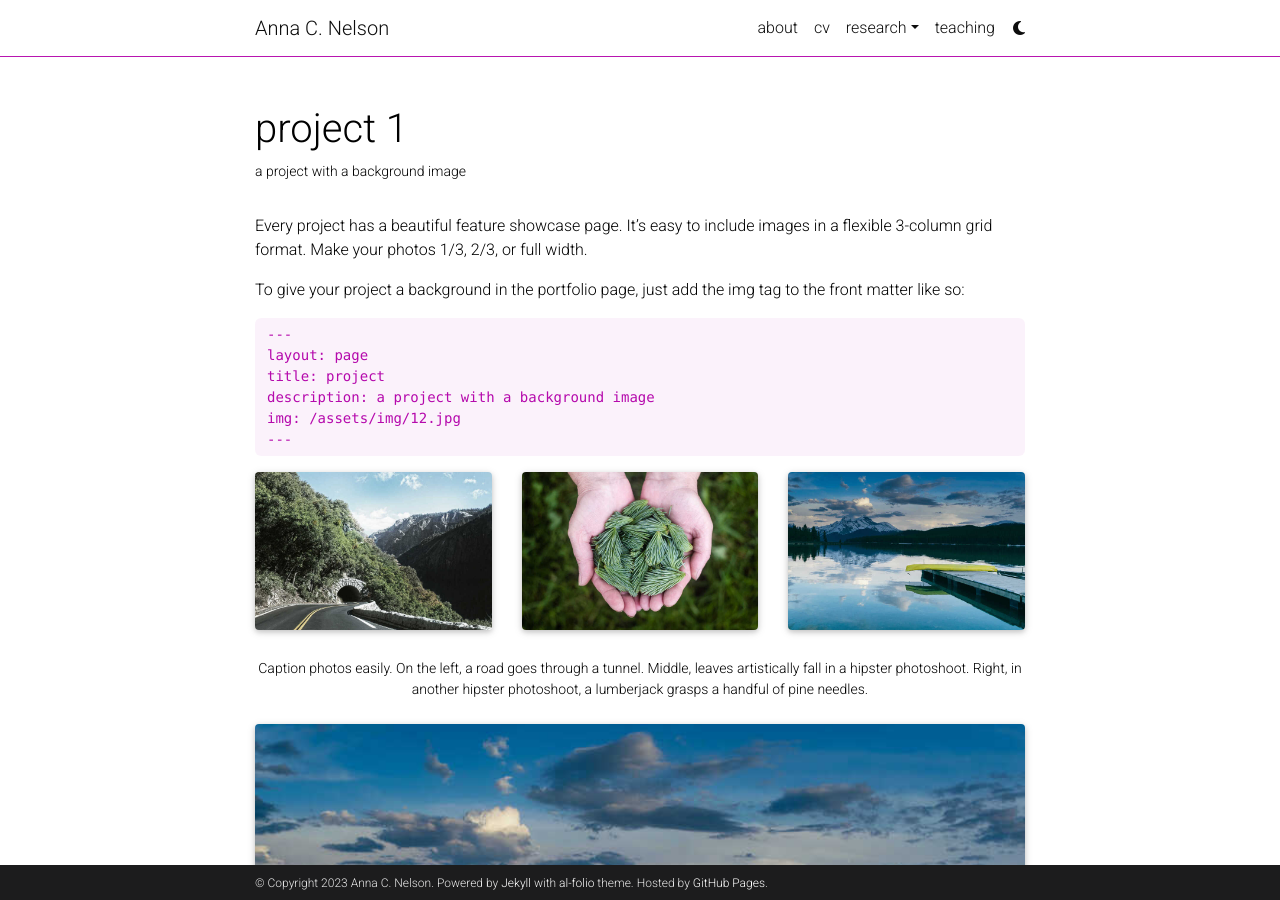
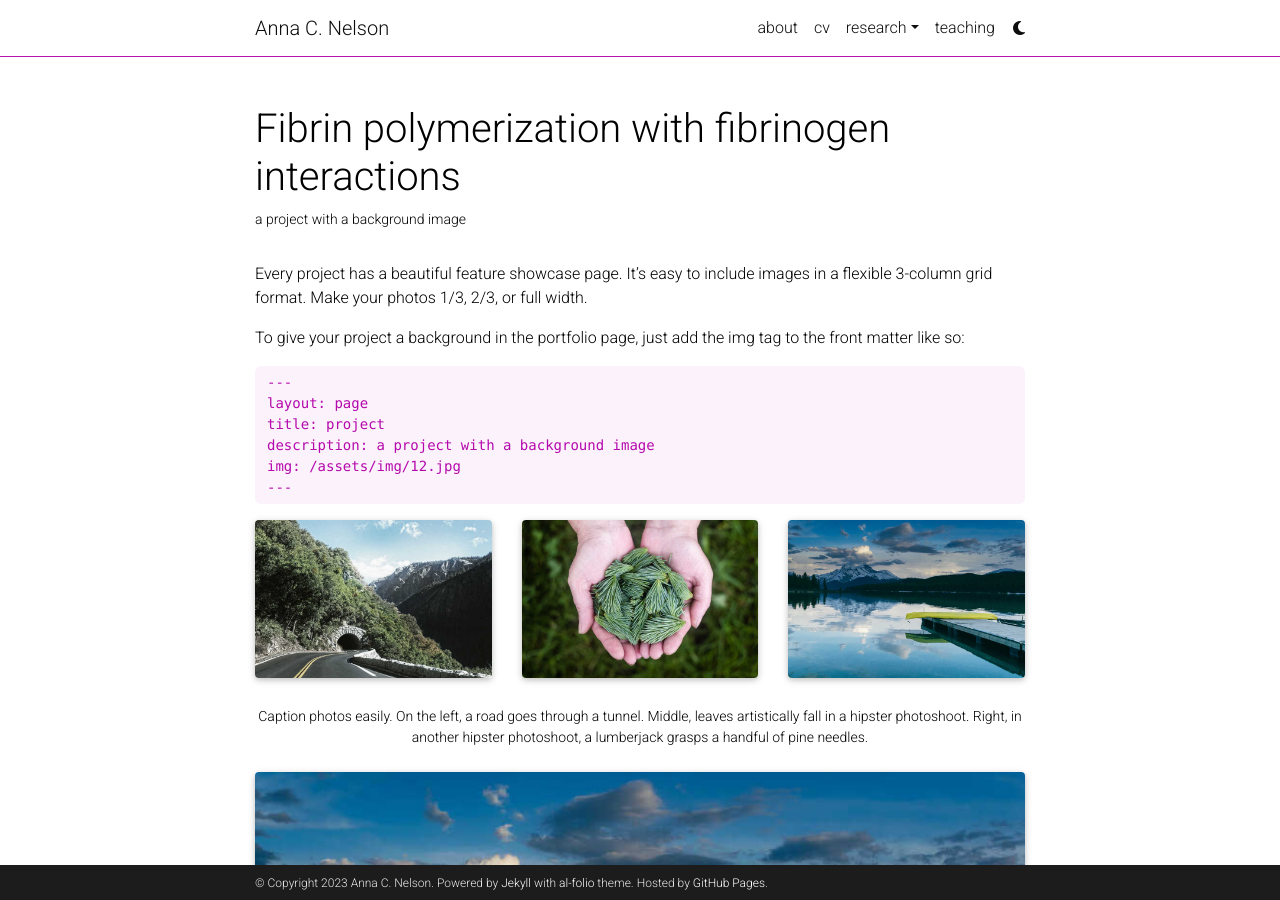
Before and after one commit to annacnelson/annacnelson.github.io, a Jekyll site: the page built from _projects/1_project.md, in a window 1280 px wide and 900 px high. Built offline with Jekyll 4.4.1, drawn with Linux system fonts in a browser that asks for light colours; full-size pictures stand in for the smaller copies a plugin makes; comment, search, counter and statistics services are not loaded; a style sheet for code colours, icons or effects is not loaded.

Commit message:
Update 1_project.md

```diff
--- a/_projects/1_project.md
+++ b/_projects/1_project.md
@@ -1,11 +1,11 @@
 ---
 layout: page
-title: project 1
+title: Fibrin polymerization with fibrinogen interactions
 description: a project with a background image
 img: assets/img/12.jpg
 importance: 1
-category: work
-related_publications: einstein1956investigations, einstein1950meaning
+category: blood clot formation
+related_publications: nelson2021mathematical, nelson2020kinetic, nelson2023towards
 ---
 
 Every project has a beautiful feature showcase page.
```
